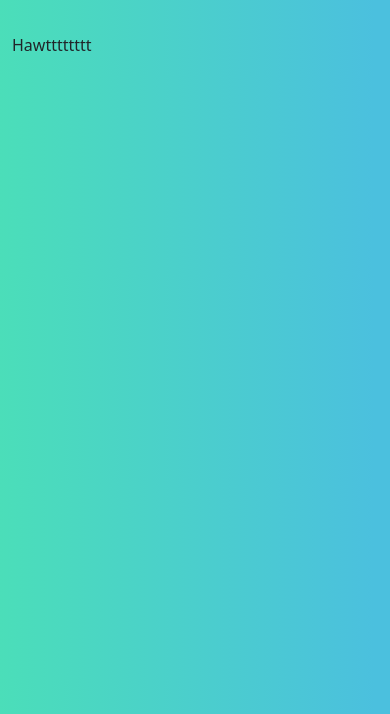
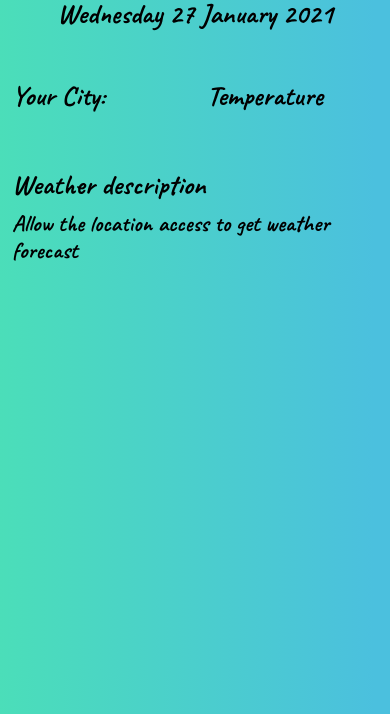
Before and after one commit to aeikay/weather-app, a plain HTML site: page index.html in a window 390 px wide. Shown: the part 130-844 px from the top of the page. Drawn offline with nearby package versions, Linux system fonts and the light colour scheme.

Commit message:
add date

```diff
--- a/app.js
+++ b/app.js
@@ -1,35 +1,55 @@
 const city = document.querySelector('.city');
 const temp = document.querySelector('.temp')
 const desc = document.querySelector('.description')
+const date = document.querySelector('.date')
+const element = document.body;
+const button = document.getElementById('darkmode');
+
+let dat = new Date();
+let hours = dat.getHours();
+let options = { weekday: 'long', year: 'numeric', month: 'long', day: 'numeric' };
+date.textContent = dat.toLocaleString('en-GB', options);
+
+button.addEventListener('click',()=>{
+    element.classList.toggle("dark");
+    console.log(element.classList);
+    if(element.classList.value === "dark"){
+        button.textContent= 'Light theme';
+    }
+    else{
+        button.textContent ="Dark theme";
+        button.classList.toggle('btn btn-light')
+    }
+})
+
 
 window.addEventListener('load',()=>{
 
     let long;
     let lat;
-
     if(navigator.geolocation){
         navigator.geolocation.getCurrentPosition((data)=>{
-            console.log(data.coords);
+            // console.log(data.coords);
             long = data.coords.longitude;
             lat  = data.coords.latitude;
             let api  = `https://api.openweathermap.org/data/2.5/weather?lat=`+lat+ `&lon=` + long + `&appid=` + `56d7df6c2080d7a0c7e9b8a36a901dfc`;
 
     fetch(api).then((response)=>{
-
         return response.json()
     }).then((data)=>{
         console.log(data);
             city.textContent = data.name;
-            temp.textContent = data.main.temp;
+            temp.textContent = data.main.temp + ' K';
+            let tempinC = data.main.temp-273.15 ;
+            temp.addEventListener('click',()=>{
+                temp.textContent = tempinC + ' C';
+            })
+            // temp.addEventListener('click',()=>{
+            //     temp.textContent = data.main.temp + ' K';
+            // })
+
             desc.textContent = data.weather[0].description;
         });
-
-        // if(response.status!==200){
-        //     console.log("Error present in the api call, recieved status code" + response.status);
-        // }else{
-        //     console.log(response);
-        // }
-
     })
 }}
 )
--- a/index.html
+++ b/index.html
@@ -12,28 +12,40 @@
 
     <!-- custom css -->
     <link href="style.css" rel="stylesheet">
+
+    <!--font-->
+    <link rel="preconnect" href="https://fonts.gstatic.com">
+    <link href="https://fonts.googleapis.com/css2?family=Caveat:wght@700&family=Open+Sans&display=swap" rel="stylesheet">
     <title>Weather-app</title>
 </head>
 
 <body>
-    <h1>Weather-app</h1>
-
     <div class="container mt-5">
-
-        <div class="col-md-6">
-        <h1 class="city"></h1>
-        </div>
+          <h1 class="row h-100 justify-content-center">Weather-app</h1>
+        <button type="button" id="darkmode" class="btn btn-dark">change-theme</button>
 
     </div>
 
-    <div class="container mt-5">
-        <h1 class="temp">
-            35
-        </h1>
+    <div class="container">
+                <h1 id = "date" class="date">edfsc</h1>
     </div>
 
     <div class="container mt-5">
-        <p class="description">Hawtttttttt</p>
+        <div class="row">
+            <div class="col-6">
+                <h1>Your City:</h1>
+                <h2 class="city"></h2>
+            </div>
+            <div class="col-6">
+                <h1>Temperature</h1>
+                 <h1 class="temp"></h1>
+            </div>
+        </div>
+    </div>
+
+    <div class="container mt-5">
+        <h1>Weather description</h1>
+        <h3 class="description">Allow the location access to get weather forecast</h3>
     </div>
 
     <script src="app.js"></script>
--- a/style.css
+++ b/style.css
@@ -3,21 +3,18 @@ body {
   background: linear-gradient(
     90deg,
     rgba(6, 29, 15, 0.6898109585631127) 0%,
-    rgba(75, 222, 185, 1) 0%,
+    #4bdeb9 0%,
     rgba(75, 192, 222, 1) 96%
   );
-  background: rgb(6, 29, 15);
-  background: linear-gradient(
-    90deg,
-    rgba(6, 29, 15, 0.6898109585631127) 0%,
-    rgba(75, 222, 185, 1) 0%,
-    rgba(75, 192, 222, 1) 96%
-  );
-  background: rgb(6, 29, 15);
-  background: linear-gradient(
-    90deg,
-    rgba(6, 29, 15, 0.6898109585631127) 0%,
-    rgba(75, 222, 185, 1) 0%,
-    rgba(75, 192, 222, 1) 96%
-  );
+  font-family: "Caveat", cursive;
+  /* font-family: "Open Sans", sans-serif; */
+  color: rgb(0, 0, 0);
 }
+#date {
+  text-align: center;
+  align-items: center;
+}
+.dark {
+  background: black;
+  color: azure;
+}
```
